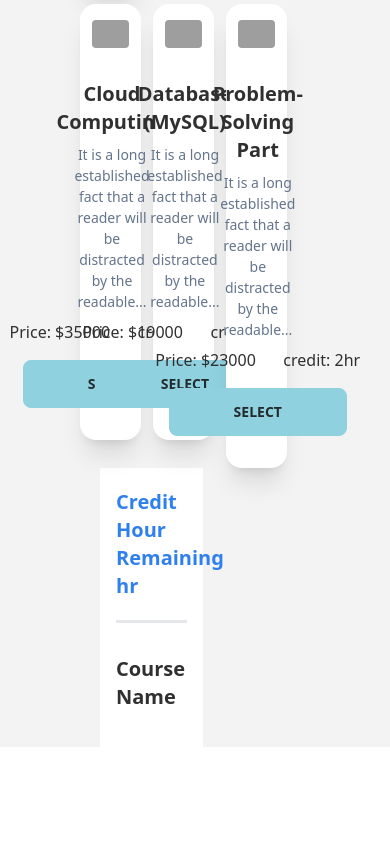
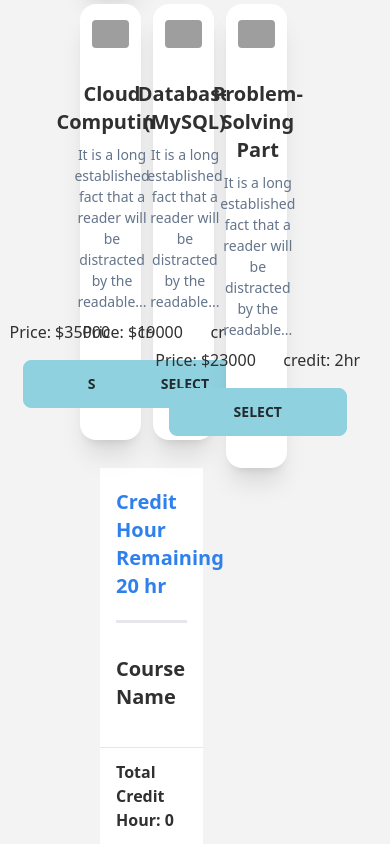
Before and after one commit to alif0013/course-registration, a React (Vite) app: page / in a window 390 px wide. Shown: the part 1051-1895 px from the top of the page. Before the commit the page ends 1798 px from the top, so only its background shows below. Built offline with nearby package versions, Linux system fonts and the light colour scheme; grey boxes are pictures that could not be loaded.

Commit message:
added total remaining and total credit hour calculation function

```diff
--- a/public/data.json
+++ b/public/data.json
@@ -29,7 +29,7 @@
       "title": "Basic Data Structures",
       "description": "It is a long established fact that a reader will be distracted by the readable...",
       "price": 35000,
-      "credit": 5
+      "credit": 1
     },
     {
       "id": "5",
--- a/src/App.jsx
+++ b/src/App.jsx
@@ -8,11 +8,15 @@ import Swal from 'sweetalert2'
 
 function App() {
   const [courses, setCourses] = useState([]);
+  const [remaining, setremaining] = useState(20);
+  const [totalCredit, setTotalCredit] = useState(0);
 
-  const handCoursesBtn = course =>{
+  const handCoursesBtn = course => {
     const isExist = courses.find((item) => item.id === course.id);
 
-    if(isExist){
+    let count = course.credit;
+
+    if (isExist) {
       Swal.fire({
         title: 'You alredy selected this course. please try another course',
         showClass: {
@@ -23,9 +27,34 @@ function App() {
         }
       })
     }
-    else{
+    else {
 
-      setCourses([...courses, course]);
+      courses.forEach((item) => {
+
+        count = count + item.credit;
+
+      });
+
+      const totalRemaining = 20 - count;
+
+      if (count > 20) {
+        return  Swal.fire({
+          title: 'you can not purchese over 20 credit hr',
+          showClass: {
+            popup: 'animate__animated animate__fadeInDown'
+          },
+          hideClass: {
+            popup: 'animate__animated animate__fadeOutUp'
+          }
+        })
+      }
+
+      else {
+        setTotalCredit(count);
+        setremaining(totalRemaining)
+        setCourses([...courses, course]);
+      }
+
     }
 
   }
@@ -34,10 +63,10 @@ function App() {
     <>
       <h1 className='text-4xl mb-6 py-5 font-bold text-center'>Course Registration</h1>
 
-     <div className='md:flex pl-20'>
-      <Cards handCoursesBtn={handCoursesBtn}></Cards>
-      <Carts key={courses.id} courses={courses}></Carts>
-     </div>
+      <div className='md:flex pl-20'>
+        <Cards handCoursesBtn={handCoursesBtn}></Cards>
+        <Carts key={courses.id} courses={courses} remaining={remaining} totalCredit={totalCredit}></Carts>
+      </div>
 
 
 
--- a/src/Componant/Cart/Cart.jsx
+++ b/src/Componant/Cart/Cart.jsx
@@ -10,7 +10,8 @@ const Cart = ({ course }) => {
 
             <div>
 
-                {title}
+                <li>{title}</li>
+
 
             </div>
 
--- a/src/Componant/Carts/Carts.jsx
+++ b/src/Componant/Carts/Carts.jsx
@@ -1,7 +1,7 @@
 import Cart from "../Cart/cart";
 
 
-const Carts = ({ courses }) => {
+const Carts = ({ courses, remaining, totalCredit }) => {
 
 
     return (
@@ -9,20 +9,21 @@ const Carts = ({ courses }) => {
         <div className='w-1/3 rounded  mx-5'>
 
             <div className="px-4 py-5 bg-white">
-                <h1 className="text-[#2F80ED] text-xl font-bold">Credit Hour Remaining  hr</h1>
+                <h1 className="text-[#2F80ED] text-xl font-bold">Credit Hour Remaining {remaining}  hr</h1>
                 <hr className="mt-5 border-b-2" />
             </div>
 
             <h1 className="text-xl px-4 py-3 font-bold bg-white ">Course Name</h1>
 
 
+
             <div className="px-4 py-3 bg-white text-[#1C1B1B99]">
                 {
-                    courses.map(course => <Cart key={course.id} course={course}></Cart>)
+                    courses.map(course => <Cart key={course.id} course={course} totalCredit={totalCredit}></Cart>)
                 }
             </div>
-
-
+                <hr/>
+            <h2 className="px-4 py-3 font-bold bg-white ">Total Credit Hour: {totalCredit}</h2>
 
         </div>
     );
```
